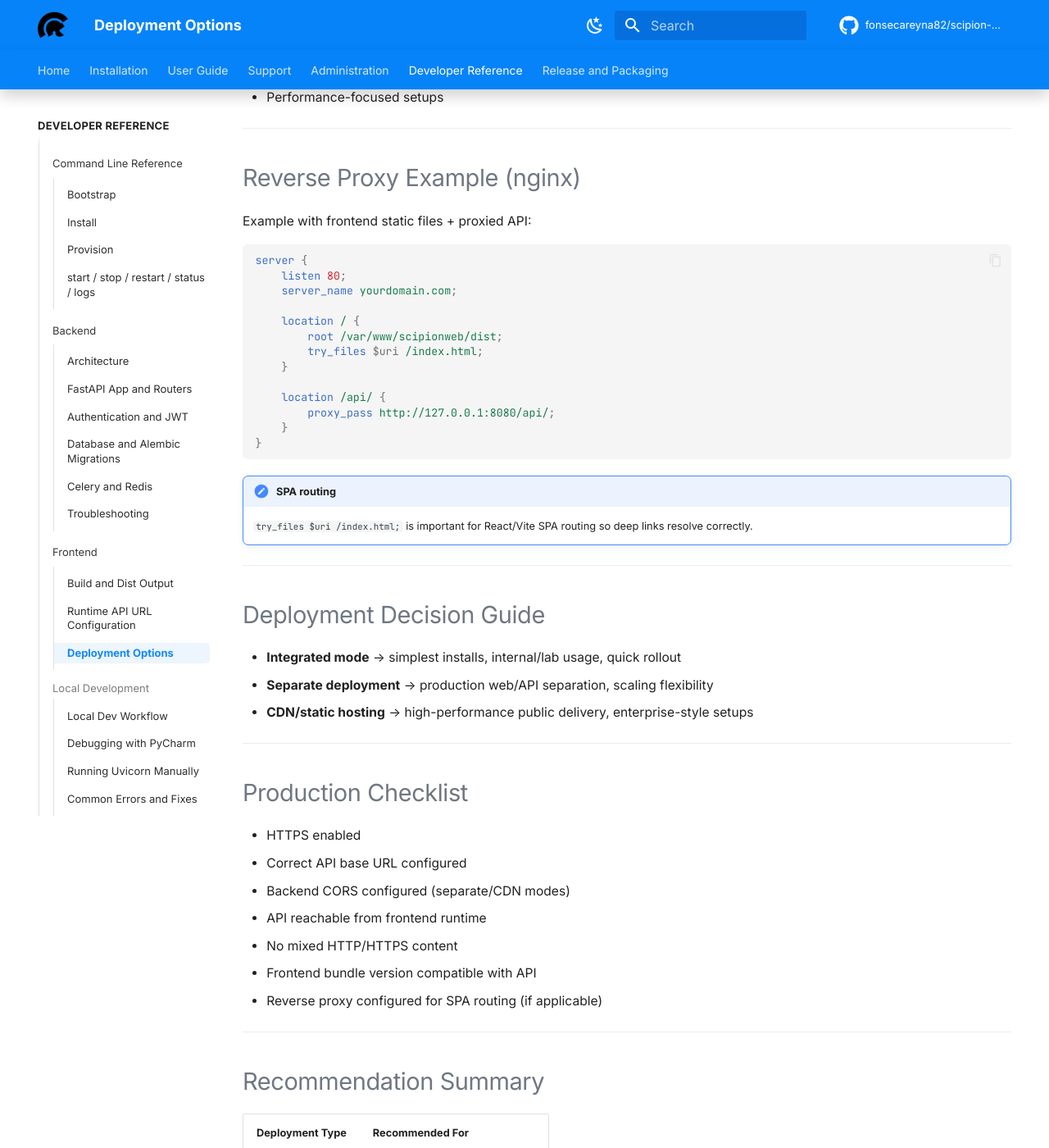
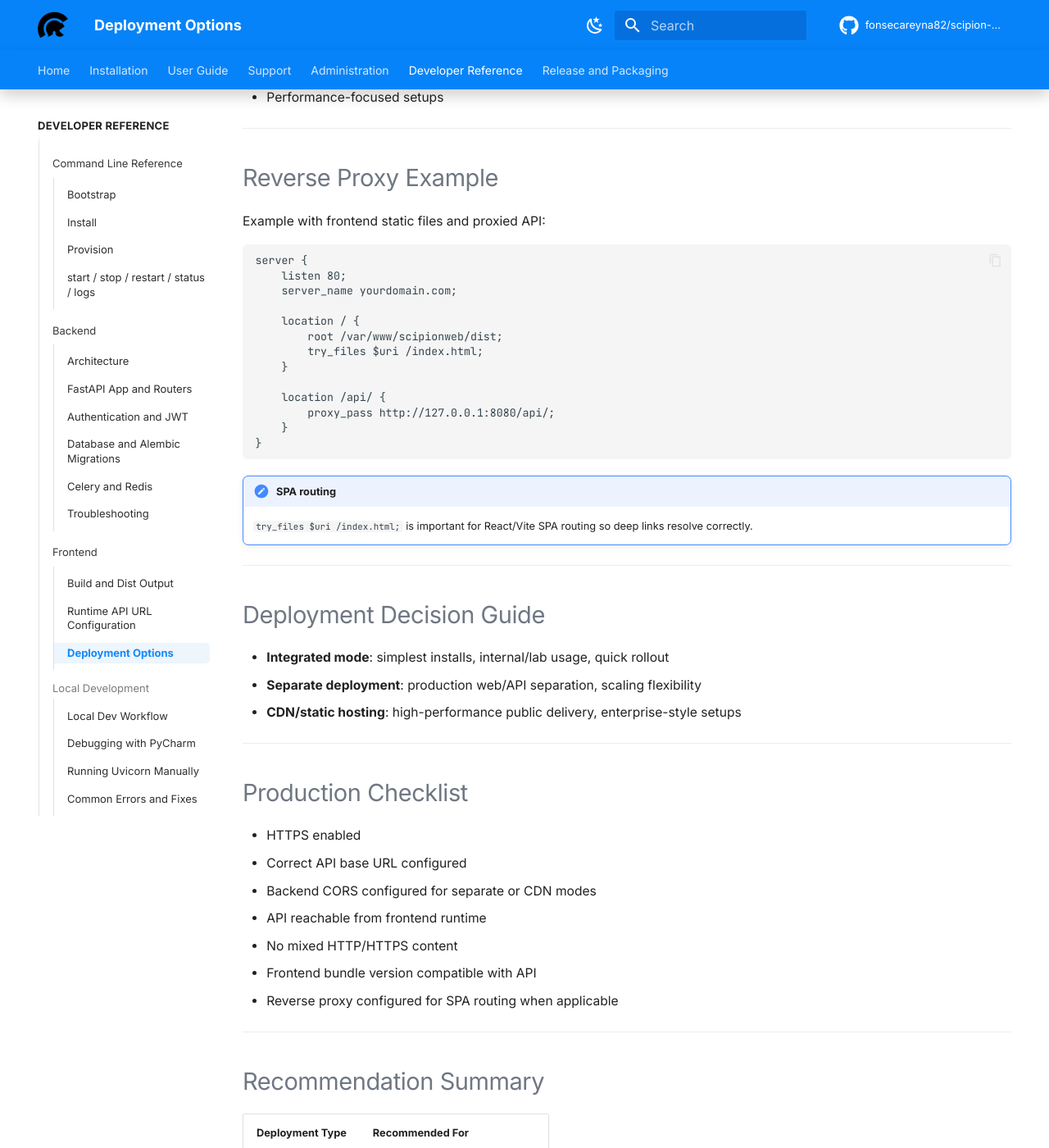
Before and after one commit to fonsecareyna82/scipion-docs, an MkDocs documentation site: the page built from docs/frontend/deployment.md, in a window 1280 px wide and 1400 px high, scrolled down 2238 px. Shown: the whole window at 82% size. Built offline with MkDocs 1.6.1 and Material for MkDocs 9.7.7, drawn with Linux system fonts in a browser that asks for light colours; comment, search, counter and statistics services are not loaded; the version menu is left out; some of the changed text lies outside the part shown.

Commit message:
Avoid nginx highlighting issue in frontend deployment docs

````diff
--- a/docs/frontend/deployment.md
+++ b/docs/frontend/deployment.md
@@ -40,7 +40,7 @@ http://localhost:8080/
 ### Advantages
 
 - Single service entrypoint
-- No CORS configuration (same origin)
+- No CORS configuration because Web UI and API share the same origin
 - Simple installation and maintenance
 - Good fit for local labs and small deployments
 
@@ -75,12 +75,12 @@ API:      https://api.yourdomain.com
 
 ---
 
-## Option 3: CDN / Static Hosting
+## Option 3: CDN or Static Hosting
 
-Frontend is hosted on a static platform (for example):
+Frontend is hosted on a static platform, for example:
 
 - Cloudflare
-- AWS S3 (with static hosting/CDN)
+- AWS S3 with static hosting or CDN
 - Azure Blob static hosting
 - Other static hosting providers
 
@@ -89,17 +89,17 @@ API remains hosted separately.
 ### Recommended for
 
 - Internet-facing deployments
-- Multi-site / distributed users
+- Multi-site or distributed users
 - Larger-scale environments
 - Performance-focused setups
 
 ---
 
-## Reverse Proxy Example (nginx)
+## Reverse Proxy Example
 
-Example with frontend static files + proxied API:
+Example with frontend static files and proxied API:
 
-```nginx
+```text
 server {
     listen 80;
     server_name yourdomain.com;
@@ -122,9 +122,9 @@ server {
 
 ## Deployment Decision Guide
 
-- **Integrated mode** → simplest installs, internal/lab usage, quick rollout
-- **Separate deployment** → production web/API separation, scaling flexibility
-- **CDN/static hosting** → high-performance public delivery, enterprise-style setups
+- **Integrated mode**: simplest installs, internal/lab usage, quick rollout
+- **Separate deployment**: production web/API separation, scaling flexibility
+- **CDN/static hosting**: high-performance public delivery, enterprise-style setups
 
 ---
 
@@ -132,11 +132,11 @@ server {
 
 - HTTPS enabled
 - Correct API base URL configured
-- Backend CORS configured (separate/CDN modes)
+- Backend CORS configured for separate or CDN modes
 - API reachable from frontend runtime
 - No mixed HTTP/HTTPS content
 - Frontend bundle version compatible with API
-- Reverse proxy configured for SPA routing (if applicable)
+- Reverse proxy configured for SPA routing when applicable
 
 ---
 
@@ -152,9 +152,4 @@ server {
 
 ## Navigation
 
-<div style="display:flex; justify-content:space-between; align-items:center; width:100%; margin-top:2rem; gap:1rem;">
-  <a href="../runtime-config/" style="text-decoration:none; display:inline-block;">
-    ← Previous: Runtime API URL Configuration
-  </a>
-  <span></span>
-</div>
+[Previous: Runtime API URL Configuration](runtime-config.md)
````
Also changed, not shown: other parts of docs/frontend/deployment.md (+2 -2 lines).
